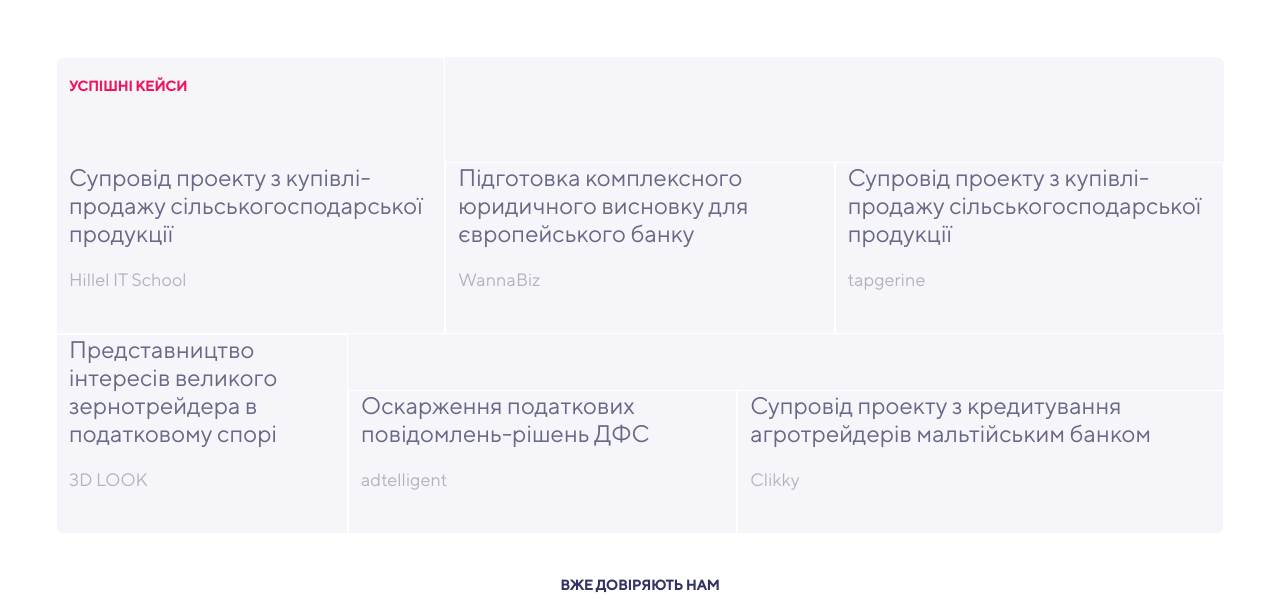
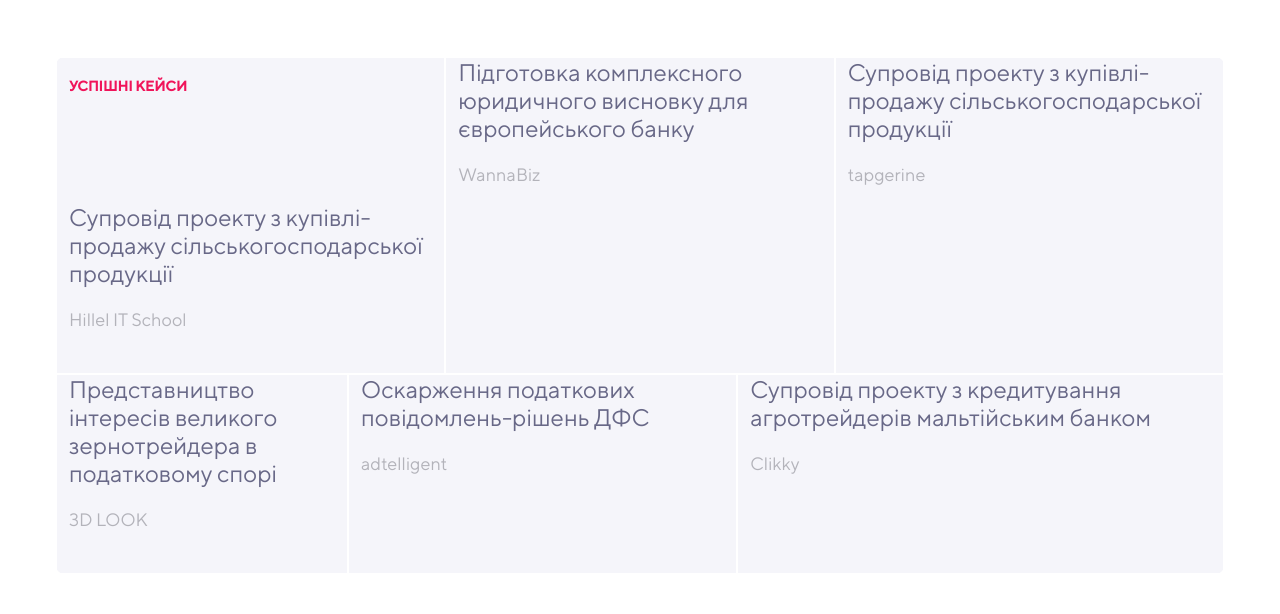
Before and after one commit to itl-serg/Final-Project-HTML-SCSS, a website: page index.html in a window 1280 px wide. Shown: the part 2867-3481 px from the top of the page. Drawn offline with nearby package versions, Linux system fonts and the light colour scheme.

Commit message:
align-self

```diff
--- a/index.html
+++ b/index.html
@@ -208,27 +208,29 @@
                             <a href="#">Успішні кейси</a>
                         </span>
                         <p>Супровід проекту з купівлі-продажу сільськогосподарської продукції</p>
-                        <a href="#">Hillel IT School</a>
+                        <span>Hillel IT School</span>
                     </div>
                     <div class="col-12 col-md-6 col-lg-4">
+
                         <p>Підготовка комплексного юридичного висновку для європейського банку</p>
-                        <a href="#">WannaBiz</a>
+                        <span>WannaBiz</span>
+
                     </div>
                     <div class="col-12 col-md-6 col-lg-4">
                         <p>Супровід проекту з купівлі-продажу сільськогосподарської продукції</p>
-                        <a href="#">tapgerine</a>
+                        <span>tapgerine</span>
                     </div>
                     <div class="col-12 col-md-6 col-lg-3">
                         <p>Представництво інтересів великого зернотрейдера в податковому спорі</p>
-                        <a href="#">3D LOOK</a>
+                        <span>3D LOOK</span>
                     </div>
                     <div class="col-12 col-md-6 col-lg-4">
                         <p>Оскарження податкових повідомлень-рішень ДФС</p>
-                        <a href="#">adtelligent</a>
+                        <span>adtelligent</span>
                     </div>
                     <div class="col-12 col-md-6 col-lg-5">
                         <p>Супровід проекту з кредитування агротрейдерів мальтійським банком</p>
-                        <a href="#">Clikky</a>
+                        <span>Clikky</span>
                     </div>
                 </div>
             </div>
--- a/scss/_styles.scss
+++ b/scss/_styles.scss
@@ -328,6 +328,11 @@
     background: $BgGrey;
     border-radius: 12px;
 
+    div {
+      border: 1px solid $colorWhite;
+      @include media(">=992px") {
+        align-self: stretch;
+      }
       .section-link {
         a {
           padding-top: 20px;
@@ -349,7 +354,7 @@
           margin-bottom: 20px;
         }
       }
-    a {
+      span {
         display: inline-block;
         @include linkRegular(18px, 26px);
         color: $TextGrey;
@@ -358,8 +363,6 @@
           margin-bottom: 40px;
         }
       }
-    div {
-      border: 1px solid $colorWhite;
     }
   }
 }
```
Also changed, not shown: css/main.min.css. Lines whose indentation alone changed are shown as unchanged.
